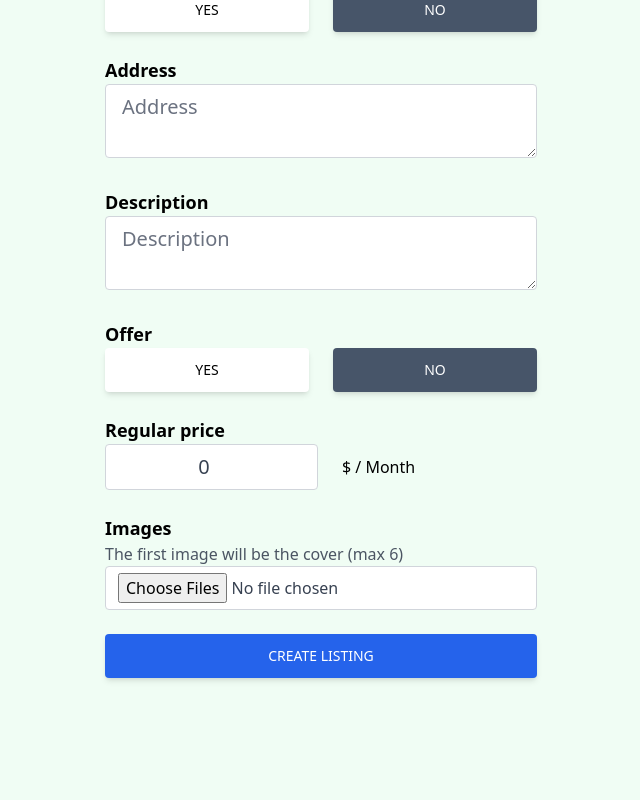
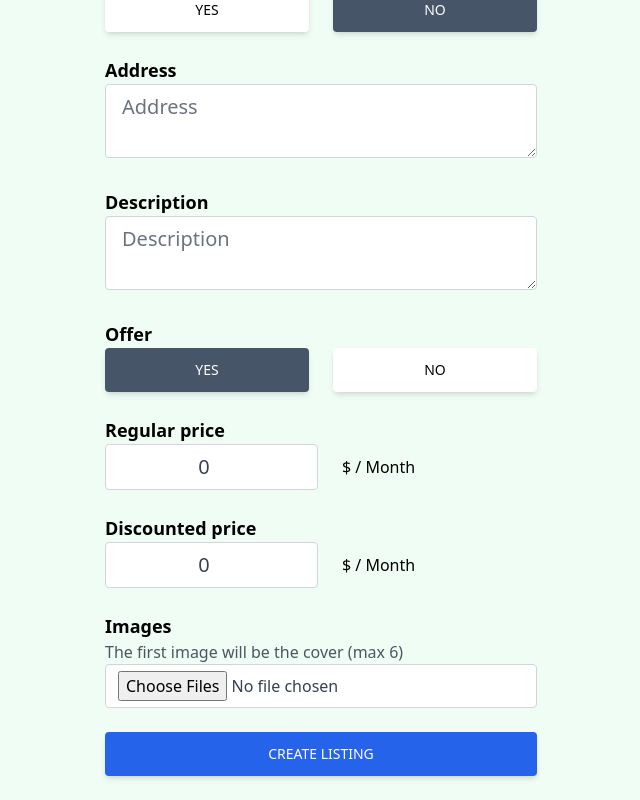
Before and after one commit to mompaduck/clone-coding, a React (Create React App) app in the folder realtor-clone-react/: page /create-listing in a window 1280 px wide. Shown: the part 560-1360 px from the top of the page, without its empty margins (319-959 px from the left). Before the commit the page ends 1262 px from the top, so only its background shows below. Built offline with nearby package versions, Linux system fonts and the light colour scheme; no server answers; sample sign-in values are in the browser's storage.

Commit message:
add create listing page

```diff
--- a/realtor-clone-react/package.json
+++ b/realtor-clone-react/package.json
@@ -12,6 +12,7 @@
     "react-router-dom": "^6.4.2",
     "react-scripts": "5.0.1",
     "react-toastify": "^9.0.8",
+    "uuid": "^9.0.0",
     "web-vitals": "^2.1.4"
   },
   "scripts": {
--- a/realtor-clone-react/src/App.js
+++ b/realtor-clone-react/src/App.js
@@ -31,7 +31,9 @@ function App() {
           <Route path="/sign-up" element={<SignUp />} />
           <Route path="/forgot-password" element={<ForgotPassword />} />
           <Route path="/offers" element={<Offers />} />
-          <Route path="/create-listing" element={<CreateListing />} />
+          <Route path="create-listing" element={<PrivateRoute />}>
+            <Route path="/create-listing" element={<CreateListing />} />
+          </Route>
         </Routes>
       </BrowserRouter>
       <ToastContainer
--- a/realtor-clone-react/src/pages/CreateListing.jsx
+++ b/realtor-clone-react/src/pages/CreateListing.jsx
@@ -11,6 +11,7 @@ import { useNavigate } from "react-router-dom"
 export default function CreateListing() {
   const navigate = useNavigate()
   const auth = getAuth()
+
   const [geolocationEnabled, setGeolocationEnabled] = useState(true)
   const [loading, setLoading] = useState(false)
   const [formData, setFormData] = useState({
@@ -22,7 +23,7 @@ export default function CreateListing() {
     furnished: false,
     address: "",
     description: "",
-    offer: false,
+    offer: true,
     regularPrice: 0,
     discountedPrice: 0,
     latitude: 0,
@@ -47,7 +48,7 @@ export default function CreateListing() {
   } = formData
 
   function onChange(e) {
-    console.log(e.target.id + ":" + e.target.value)
+    // console.log(e.target.id + ":" + e.target.value)
 
     let boolean = null
     if (e.target.value === "true") {
@@ -68,15 +69,126 @@ export default function CreateListing() {
     if (!e.target.files) {
       setFormData(prevState => ({
         ...prevState,
-        [e.target.id]: boolean ?? e.target.value //treuㅡ경우에만 실행하기위해 물음표두개 사용
+        [e.target.id]: boolean ?? e.target.value //trueㅡ경우에만 실행하기위해 물음표두개 사용
       }))
     }
+  }
+
+  async function onSubmit(e) {
+    e.preventDefault()
+    setLoading(true)
+
+    //+ 를 붙여서 String 을 number로 변환
+    if (+discountedPrice >= +regularPrice) {
+      setLoading(false)
+      toast.error("Discounted price needs to be less than regular price")
+      return
+    }
+    if (images.length > 6) {
+      setLoading(false)
+      toast.error("maximum 6 images are allowed")
+      return
+    }
+
+    let geolocation = {}
+    let location
+    if (geolocationEnabled) {
+      console.log("--geolocationEnabled-----------------")
+      const response = await fetch(
+        `https://maps.googleapis.com/maps/api/geocode/json?address=${address}&key=${process.env.REACT_APP_GEOCODE_API_KEY}`
+      )
+      const data = await response.json()
+      console.log(data)
+      geolocation.lat = data.results[0]?.geometry.location.lat ?? 0
+      geolocation.lng = data.results[0]?.geometry.location.lng ?? 0
+
+      location = data.status === "ZERO_RESULTS" && undefined
+
+      if (location === undefined) {
+        setLoading(false)
+        toast.error("please enter a correct address")
+        return
+      }
+    } else {
+      geolocation.lat = latitude
+      geolocation.lng = longitude
+    }
+
+    //https://firebase.google.com/docs/storage/web/upload-files
+    async function storeImage(image) {
+      return new Promise((resolve, reject) => {
+        const storage = getStorage()
+        const filename = `${auth.currentUser.uid}-${image.name}-${uuidv4()}`
+        const storageRef = ref(storage, filename)
+        const uploadTask = uploadBytesResumable(storageRef, image)
+
+        uploadTask.on(
+          "state_changed",
+          snapshot => {
+            // Observe state change events such as progress, pause, and resume
+            // Get task progress, including the number of bytes uploaded and the total number of bytes to be uploaded
+            const progress = (snapshot.bytesTransferred / snapshot.totalBytes) * 100
+            console.log("Upload is " + progress + "% done")
+
+            switch (snapshot.state) {
+              case "paused":
+                console.log("Upload is paused")
+                break
+              case "running":
+                console.log("Upload is running")
+                break
+            }
+          },
+          error => {
+            // Handle unsuccessful uploads
+            reject(error)
+          },
+          () => {
+            // Handle successful uploads on complete
+            // For instance, get the download URL: https://firebasestorage.googleapis.com/...
+            getDownloadURL(uploadTask.snapshot.ref).then(downloadURL => {
+              resolve(downloadURL)
+            })
+          }
+        )
+      })
+    }
+
+    const imgUrls = await Promise.all([...images].map(image => storeImage(image))).catch(
+      error => {
+        setLoading(false)
+        toast.error("Images not uploaded")
+        return
+      }
+    )
+    console.log(imgUrls)
+    const formDataCopy = {
+      ...formData,
+      imgUrls,
+      geolocation,
+      timestamp: serverTimestamp(),
+      userRef: auth.currentUser.uid
+    }
+    delete formDataCopy.images
+    !formDataCopy.offer && delete formDataCopy.discountedPrice
+    delete formDataCopy.latitude
+    delete formDataCopy.longitude
+    //FireStore 에 formData 저장
+    const docRef = await addDoc(collection(db, "listings"), formDataCopy)
+    setLoading(false)
+    toast.success("Listing created")
+    //리스트 페이지로 리다이렉트
+    navigate(`/category/${formDataCopy.type}/${docRef.id}`)
+  }
+
+  if (loading) {
+    return <Spinner />
   }
 
   return (
     <main className="max-w-md px-2 mx-auto">
       <h1 className="text-3xl text-center mt-6 font-bold">Create a Listing</h1>
-      <form>
+      <form onSubmit={onSubmit}>
         <p className="text-lg mt-6 font-semibold">Sell / Rent</p>
         <div className="flex">
           <button
@@ -84,9 +196,9 @@ export default function CreateListing() {
             id="type"
             value="sale"
             onClick={onChange}
-            className={`mr-3 px-7 py-3 font-medium text-sm uppercase shadow-md rounded hover:shadow-lg focus:shadow-lg active:shadow-lg transition duration-150 ease-in-out w-full ${
-              type === "rent" ? "bg-white text-black" : "bg-slate-600 text-white"
-            }`}>
+            className={`mr-3 px-7 py-3 font-medium text-sm uppercase shadow-md rounded hover:shadow-lg focus:shadow-lg
+            active:shadow-lg transition duration-150 ease-in-out w-full
+            ${type === "rent" ? "bg-white text-black" : "bg-slate-600 text-white"}`}>
             sell
           </button>
           <button
@@ -94,9 +206,9 @@ export default function CreateListing() {
             id="type"
             value="rent"
             onClick={onChange}
-            className={`ml-3 px-7 py-3 font-medium text-sm uppercase shadow-md rounded hover:shadow-lg focus:shadow-lg active:shadow-lg transition duration-150 ease-in-out w-full ${
-              type === "sale" ? "bg-white text-black" : "bg-slate-600 text-white"
-            }`}>
+            className={`ml-3 px-7 py-3 font-medium text-sm uppercase shadow-md rounded hover:shadow-lg focus:shadow-lg
+            active:shadow-lg transition duration-150 ease-in-out w-full
+            ${type === "sale" ? "bg-white text-black" : "bg-slate-600 text-white"}`}>
             rent
           </button>
         </div>
@@ -110,7 +222,8 @@ export default function CreateListing() {
           maxLength="32"
           minLength="10"
           required
-          className="w-full px-4 py-2 text-xl text-gray-700 bg-white border border-gray-300 rounded transition duration-150 ease-in-out focus:text-gray-700 focus:bg-white focus:border-slate-600 mb-6"
+          className="w-full px-4 py-2 text-xl text-gray-700 bg-white border border-gray-300 rounded transition duration-150
+          ease-in-out focus:text-gray-700 focus:bg-white focus:border-slate-600 mb-6"
         />
         <div className="flex space-x-6 mb-6">
           <div>
@@ -123,7 +236,8 @@ export default function CreateListing() {
               min="1"
               max="50"
               required
-              className="w-full px-4 py-2 text-xl text-gray-700 bg-white border border-gray-300 rounded transition duration-150 ease-in-out focus:text-gray-700 focus:bg-white focus:border-slate-600 text-center"
+              className="w-full px-4 py-2 text-xl text-gray-700 bg-white border border-gray-300 rounded transition duration-150
+              ease-in-out focus:text-gray-700 focus:bg-white focus:border-slate-600 text-center"
             />
           </div>
           <div>
@@ -136,7 +250,8 @@ export default function CreateListing() {
               min="1"
               max="50"
               required
-              className="w-full px-4 py-2 text-xl text-gray-700 bg-white border border-gray-300 rounded transition duration-150 ease-in-out focus:text-gray-700 focus:bg-white focus:border-slate-600 text-center"
+              className="w-full px-4 py-2 text-xl text-gray-700 bg-white border border-gray-300 rounded transition duration-150
+              ease-in-out focus:text-gray-700 focus:bg-white focus:border-slate-600 text-center"
             />
           </div>
         </div>
@@ -147,9 +262,9 @@ export default function CreateListing() {
             id="parking"
             value={true}
             onClick={onChange}
-            className={`mr-3 px-7 py-3 font-medium text-sm uppercase shadow-md rounded hover:shadow-lg focus:shadow-lg active:shadow-lg transition duration-150 ease-in-out w-full ${
-              !parking ? "bg-white text-black" : "bg-slate-600 text-white"
-            }`}>
+            className={`mr-3 px-7 py-3 font-medium text-sm uppercase shadow-md rounded hover:shadow-lg focus:shadow-lg
+            active:shadow-lg transition duration-150 ease-in-out w-full
+            ${!parking ? "bg-white text-black" : "bg-slate-600 text-white"}`}>
             Yes
           </button>
           <button
@@ -157,9 +272,9 @@ export default function CreateListing() {
             id="parking"
             value={false}
             onClick={onChange}
-            className={`ml-3 px-7 py-3 font-medium text-sm uppercase shadow-md rounded hover:shadow-lg focus:shadow-lg active:shadow-lg transition duration-150 ease-in-out w-full ${
-              parking ? "bg-white text-black" : "bg-slate-600 text-white"
-            }`}>
+            className={`ml-3 px-7 py-3 font-medium text-sm uppercase shadow-md rounded hover:shadow-lg focus:shadow-lg
+            active:shadow-lg transition duration-150 ease-in-out w-full
+            ${parking ? "bg-white text-black" : "bg-slate-600 text-white"}`}>
             no
           </button>
         </div>
@@ -170,9 +285,9 @@ export default function CreateListing() {
             id="furnished"
             value={true}
             onClick={onChange}
-            className={`mr-3 px-7 py-3 font-medium text-sm uppercase shadow-md rounded hover:shadow-lg focus:shadow-lg active:shadow-lg transition duration-150 ease-in-out w-full ${
-              !furnished ? "bg-white text-black" : "bg-slate-600 text-white"
-            }`}>
+            className={`mr-3 px-7 py-3 font-medium text-sm uppercase shadow-md rounded hover:shadow-lg focus:shadow-lg
+            active:shadow-lg transition duration-150 ease-in-out w-full
+            ${!furnished ? "bg-white text-black" : "bg-slate-600 text-white"}`}>
             yes
           </button>
           <button
@@ -180,9 +295,9 @@ export default function CreateListing() {
             id="furnished"
             value={false}
             onClick={onChange}
-            className={`ml-3 px-7 py-3 font-medium text-sm uppercase shadow-md rounded hover:shadow-lg focus:shadow-lg active:shadow-lg transition duration-150 ease-in-out w-full ${
-              furnished ? "bg-white text-black" : "bg-slate-600 text-white"
-            }`}>
+            className={`ml-3 px-7 py-3 font-medium text-sm uppercase shadow-md rounded hover:shadow-lg focus:shadow-lg
+            active:shadow-lg transition duration-150 ease-in-out w-full
+            ${furnished ? "bg-white text-black" : "bg-slate-600 text-white"}`}>
             no
           </button>
         </div>
@@ -194,7 +309,8 @@ export default function CreateListing() {
           onChange={onChange}
           placeholder="Address"
           required
-          className="w-full px-4 py-2 text-xl text-gray-700 bg-white border border-gray-300 rounded transition duration-150 ease-in-out focus:text-gray-700 focus:bg-white focus:border-slate-600 mb-6"
+          className="w-full px-4 py-2 text-xl text-gray-700 bg-white border border-gray-300 rounded transition duration-150
+          ease-in-out focus:text-gray-700 focus:bg-white focus:border-slate-600 mb-6"
         />
         {!geolocationEnabled && (
           <div className="flex space-x-6 justify-start mb-6">
@@ -208,7 +324,8 @@ export default function CreateListing() {
                 required
                 min="-90"
                 max="90"
-                className="w-full px-4 py-2 text-xl text-gray-700 bg-white border border-gray-300 rounded transition duration-150 ease-in-out focus:bg-white focus:text-gray-700 focus:border-slate-600 text-center"
+                className="w-full px-4 py-2 text-xl text-gray-700 bg-white border border-gray-300 rounded transition duration-150
+                ease-in-out focus:bg-white focus:text-gray-700 focus:border-slate-600 text-center"
               />
             </div>
             <div className="">
@@ -221,7 +338,8 @@ export default function CreateListing() {
                 required
                 min="-180"
                 max="180"
-                className="w-full px-4 py-2 text-xl text-gray-700 bg-white border border-gray-300 rounded transition duration-150 ease-in-out focus:bg-white focus:text-gray-700 focus:border-slate-600 text-center"
+                className="w-full px-4 py-2 text-xl text-gray-700 bg-white border border-gray-300 rounded transition duration-150
+                ease-in-out focus:bg-white focus:text-gray-700 focus:border-slate-600 text-center"
               />
             </div>
           </div>
@@ -234,7 +352,8 @@ export default function CreateListing() {
           onChange={onChange}
           placeholder="Description"
           required
-          className="w-full px-4 py-2 text-xl text-gray-700 bg-white border border-gray-300 rounded transition duration-150 ease-in-out focus:text-gray-700 focus:bg-white focus:border-slate-600 mb-6"
+          className="w-full px-4 py-2 text-xl text-gray-700 bg-white border border-gray-300 rounded transition duration-150
+          ease-in-out focus:text-gray-700 focus:bg-white focus:border-slate-600 mb-6"
         />
         <p className="text-lg font-semibold">Offer</p>
         <div className="flex mb-6">
@@ -243,9 +362,9 @@ export default function CreateListing() {
             id="offer"
             value={true}
             onClick={onChange}
-            className={`mr-3 px-7 py-3 font-medium text-sm uppercase shadow-md rounded hover:shadow-lg focus:shadow-lg active:shadow-lg transition duration-150 ease-in-out w-full ${
-              !offer ? "bg-white text-black" : "bg-slate-600 text-white"
-            }`}>
+            className={`mr-3 px-7 py-3 font-medium text-sm uppercase shadow-md rounded hover:shadow-lg focus:shadow-lg
+            active:shadow-lg transition duration-150 ease-in-out w-full
+            ${!offer ? "bg-white text-black" : "bg-slate-600 text-white"}`}>
             yes
           </button>
           <button
@@ -253,9 +372,9 @@ export default function CreateListing() {
             id="offer"
             value={false}
             onClick={onChange}
-            className={`ml-3 px-7 py-3 font-medium text-sm uppercase shadow-md rounded hover:shadow-lg focus:shadow-lg active:shadow-lg transition duration-150 ease-in-out w-full ${
-              offer ? "bg-white text-black" : "bg-slate-600 text-white"
-            }`}>
+            className={`ml-3 px-7 py-3 font-medium text-sm uppercase shadow-md rounded hover:shadow-lg focus:shadow-lg
+            active:shadow-lg transition duration-150 ease-in-out w-full
+            ${offer ? "bg-white text-black" : "bg-slate-600 text-white"}`}>
             no
           </button>
         </div>
@@ -271,7 +390,8 @@ export default function CreateListing() {
                 min="50"
                 max="400000000"
                 required
-                className="w-full px-4 py-2 text-xl text-gray-700 bg-white border border-gray-300 rounded transition duration-150 ease-in-out focus:text-gray-700 focus:bg-white focus:border-slate-600 text-center"
+                className="w-full px-4 py-2 text-xl text-gray-700 bg-white border border-gray-300 rounded transition duration-150
+                ease-in-out focus:text-gray-700 focus:bg-white focus:border-slate-600 text-center"
               />
               {type === "rent" && (
                 <div className="">
@@ -294,7 +414,8 @@ export default function CreateListing() {
                   min="50"
                   max="400000000"
                   required={offer}
-                  className="w-full px-4 py-2 text-xl text-gray-700 bg-white border border-gray-300 rounded transition duration-150 ease-in-out focus:text-gray-700 focus:bg-white focus:border-slate-600 text-center"
+                  className="w-full px-4 py-2 text-xl text-gray-700 bg-white border border-gray-300 rounded transition duration-150
+                  ease-in-out focus:text-gray-700 focus:bg-white focus:border-slate-600 text-center"
                 />
                 {type === "rent" && (
                   <div className="">
@@ -315,12 +436,14 @@ export default function CreateListing() {
             accept=".jpg,.png,.jpeg"
             multiple
             required
-            className="w-full px-3 py-1.5 text-gray-700 bg-white border border-gray-300 rounded transition duration-150 ease-in-out focus:bg-white focus:border-slate-600"
+            className="w-full px-3 py-1.5 text-gray-700 bg-white border border-gray-300 rounded transition duration-150
+            ease-in-out focus:bg-white focus:border-slate-600"
           />
         </div>
         <button
           type="submit"
-          className="mb-6 w-full px-7 py-3 bg-blue-600 text-white font-medium text-sm uppercase rounded shadow-md hover:bg-blue-700 hover:shadow-lg focus:bg-blue-700 focus:shadow-lg active:bg-blue-800 active:shadow-lg transition duration-150 ease-in-out">
+          className="mb-6 w-full px-7 py-3 bg-blue-600 text-white font-medium text-sm uppercase rounded shadow-md hover:bg-blue-700
+          hover:shadow-lg focus:bg-blue-700 focus:shadow-lg active:bg-blue-800 active:shadow-lg transition duration-150 ease-in-out">
           Create Listing
         </button>
       </form>
```
Also changed, not shown: 1 other file (tests, documents, lock files or other folders).
